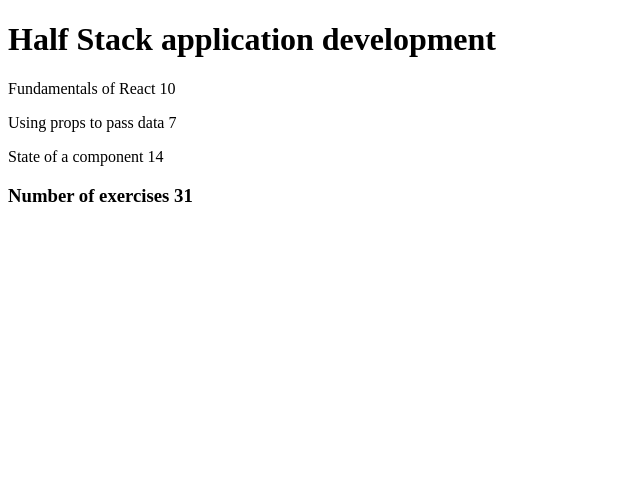
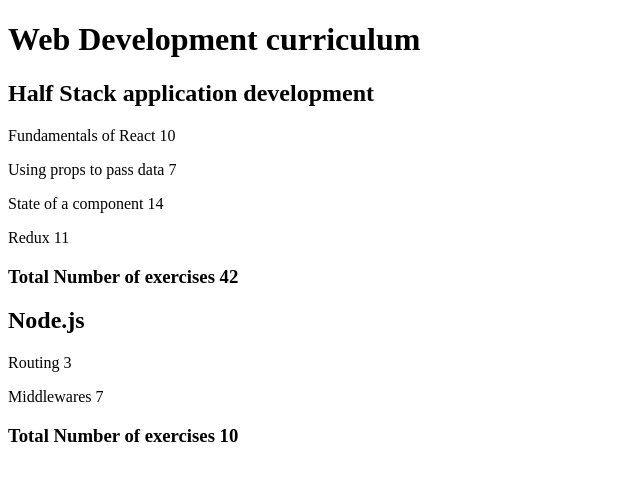
Before and after one commit to Arshx7/full-stack-open, a React (Vite) app in the folder part2/courseinfo/: page / in a window 1280 px wide. Shown: the top 480 px of the page, without its empty margins (0-640 px from the left). Built offline with nearby package versions, Linux system fonts and the light colour scheme.

Commit message:
Exercise 2.4

```diff
--- a/part2/courseinfo/src/App.jsx
+++ b/part2/courseinfo/src/App.jsx
@@ -1,13 +1,11 @@
-const Header = ({ course }) => <h1>{course}</h1>;
+const Header = ({ course }) => {
+  return <h2>{course.name}</h2>;
+};
 
 const Total = ({ parts }) => {
-  let sum = 0;
-  /*  for (let i = 0; i < parts.length; i++) {
-    sum += parts[i].exercises;
-  }*/
   const total = parts.reduce((s, p) => (s += p.exercises), 0);
 
-  return <h3>Number of exercises {total}</h3>;
+  return <h3>Total Number of exercises {total}</h3>;
 };
 
 const Part = ({ part }) => (
@@ -17,25 +15,23 @@
 );
 
 const Content = ({ parts }) => {
-  const partsList = parts.map((part) => {
-    console.log(part);
-    return <Part part={part} key={part.id} />;
-  });
-  return <>{partsList}</>;
+  return parts.map((part) => <Part part={part} key={part.id} />);
 };
-const Course = ({ course }) => {
-  return (
-    <>
-      <Header course={course.name} />
+const Course = ({ courses }) => {
+  return courses.map((course) => (
+    <div key={course.id}>
+      <Header course={course} />
       <Content parts={course.parts} />
       <Total parts={course.parts} />
-    </>
-  );
+    </div>
+  ));
 };
+
 const App = () => {
-  const course = {
+  const courses = [
+    {
+      name: "Half Stack application development",
       id: 1,
-    name: "Half Stack application development",
       parts: [
         {
           name: "Fundamentals of React",
@@ -52,10 +48,37 @@
           exercises: 14,
           id: 3,
         },
+        {
+          name: "Redux",
+          exercises: 11,
+          id: 4,
+        },
       ],
-  };
+    },
+    {
+      name: "Node.js",
+      id: 2,
+      parts: [
+        {
+          name: "Routing",
+          exercises: 3,
+          id: 1,
+        },
+        {
+          name: "Middlewares",
+          exercises: 7,
+          id: 2,
+        },
+      ],
+    },
+  ];
 
-  return <Course course={course} />;
+  return (
+    <>
+      <h1>Web Development curriculum</h1>
+      <Course courses={courses} />
+    </>
+  );
 };
 
 export default App;
```
Lines whose indentation alone changed are shown as unchanged.
